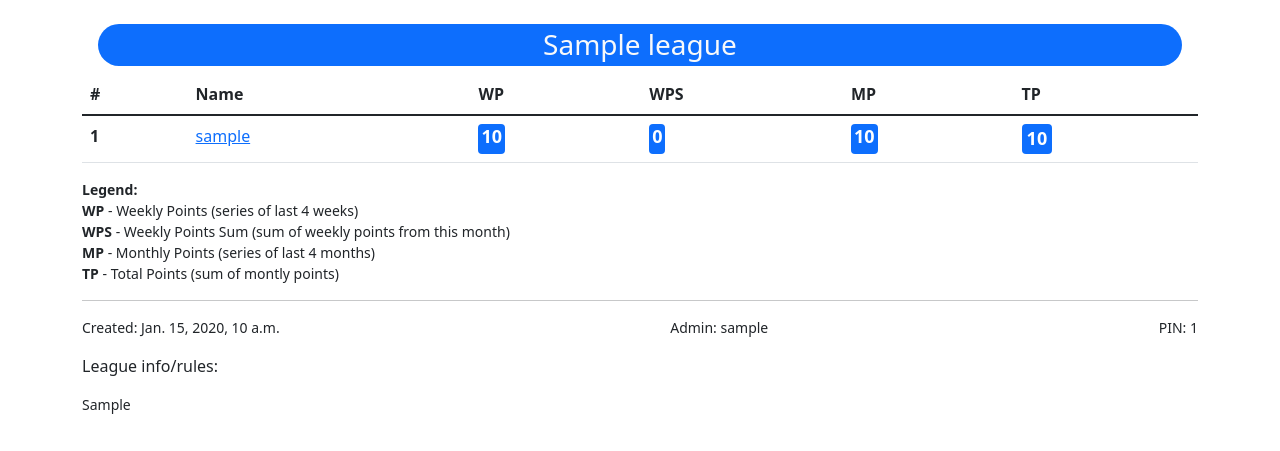
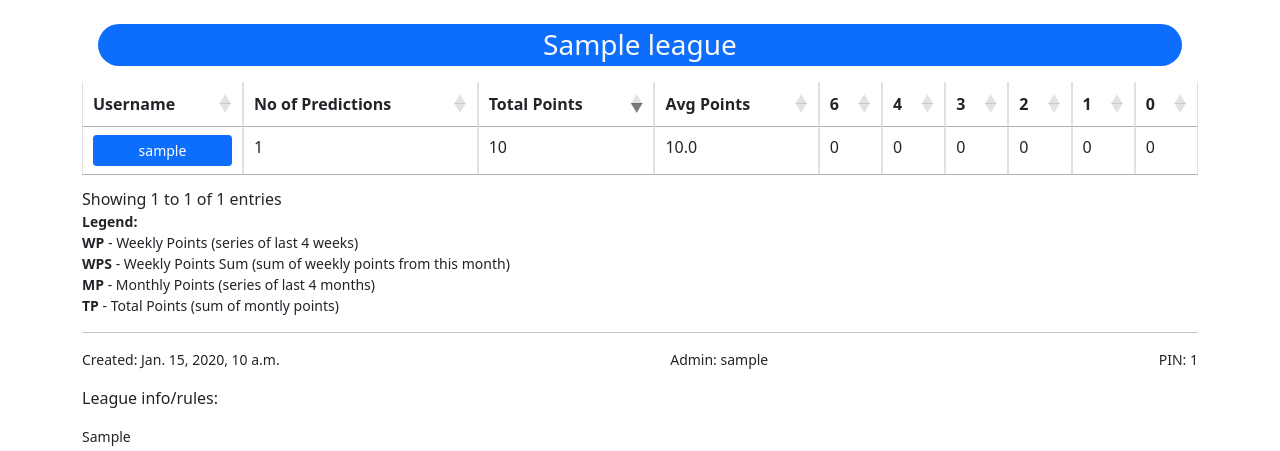
Before and after one commit to Grahev/scoresonthedoors, a Django app: page /leagues/1/ in a window 1280 px wide. Shown: the part 56-507 px from the top of the page. Run offline with Django 4.2, Linux system fonts and the light colour scheme; tables that the repository leaves empty hold one stand-in row (values such as "Sample post"); some libraries are stand-ins or nearby versions.

Commit message:
table change

```diff
--- a/leagues/models.py
+++ b/leagues/models.py
@@ -6,7 +6,9 @@ from django.contrib.auth.models import User
 User._meta.get_field('email')._unique = True
 from predicts.models import MatchPrediction, Week, Month
 import datetime
-from django.db.models import Q, Sum
+from django.db.models import Q, Count, Sum, Avg, Case, When, IntegerField, F, Value
+from django.db.models.functions import Round
+from django.db.models.aggregates import Count
 from operator import itemgetter
 from django.utils import timezone
 
@@ -186,6 +188,27 @@ class League(models.Model):
 
         return sorted_table
 
+    def old_points(self):
+        queryset = (
+            MatchPrediction.objects.filter(user__in=self.users.all())  # Filter predictions for users in this league
+            .values(
+                'user_id',
+                'user__username'
+            )
+            .annotate(
+                total_predictions_by_user=Count('id'),
+                total_points=Sum('points'),
+                avg_points_per_user=Round(Avg(F('points') * 1.0), 2),
+                points_6=Count(Case(When(points=6, then=Value(1)), output_field=IntegerField())),
+                points_4=Count(Case(When(points=4, then=Value(1)), output_field=IntegerField())),
+                points_3=Count(Case(When(points=3, then=Value(1)), output_field=IntegerField())),
+                points_2=Count(Case(When(points=2, then=Value(1)), output_field=IntegerField())),
+                points_1=Count(Case(When(points=1, then=Value(1)), output_field=IntegerField())),
+                points_0=Count(Case(When(points=0, then=Value(1)), output_field=IntegerField()))
+            )
+            .order_by('-total_points'))
+        return queryset
+
 class WeeklyPoint(models.Model):
     user = models.ForeignKey(User, on_delete=models.CASCADE, related_name='weekly_points')
     week_number = models.PositiveIntegerField()
--- a/leagues/templates/league_detail.html
+++ b/leagues/templates/league_detail.html
@@ -13,56 +13,41 @@
 
     <div class="container-sm">
       <h1 class="fs-3 text-center mt-4 mx-3 bg-primary text-light p-1 rounded-pill">{{league.name}}</h1>
-
-        <table class="table">
+      <table class="table table-bordered mt-3" id="userStatsTable">
         <thead>
             <tr>
-                <th scope="col">#</th>
-                <th scope="col">Name</th>
-                <th scope="col">WP</th> <!--WEEKLY POINTS-->
-                <th scope="col">WPS</th><!--WEEKLY POINTS SUM-->
-                <th scope="col">MP</th> <!--Monthly Points-->
-                <th scope="col">TP</th> <!--Total Points-->
-
+                <th>Username</th>
+                <th>No of Predictions</th>
+                <th>Total Points</th>
+                <th>Avg Points</th>
+                <th>6</th>
+                <th>4</th>
+                <th>3</th>
+                <th>2</th>
+                <th>1</th>
+                <th>0</th>
             </tr>
         </thead>
         <tbody>
-                {% for user in league.table  %}
+            {% for user_stats in league.old_points %}
                 <tr>
-                <th scope="row">{{forloop.counter}}</th>
-
-                {% comment %} <td><a href="../../predicts/{{user.name}}">{{user.username}}</a></td> {% endcomment %}
-                <td><a href="{% url 'predicts:user_prediction_list' user.username %}">{{user.username}}</a></td>
-
-                <td>
-                  {% for points in user.four_weekly_points %}
-                  <span class="badge bg-primary text-white" style="width: 15x; height: 30px; font-size: 18px; padding: 3px;">{{points.points}}</span>
-                  {% endfor %}
-                  </td>
-
-                  <td>
-
-                    <span class="badge bg-primary text-white" style="width: 15x; height: 30px; font-size: 18px; padding: 3px;">{{user.weekly_sum}}</span>
-
-                    </td>
-
-                  <td>
-                    {% for points in user.monthly_points %}
-                    <span class="badge bg-primary text-white" style="width: 15x; height: 30px; font-size: 18px; padding: 3px;">{{points.points}}</span>
-                    {% endfor %}
-                  </td>
-                  <td>
-                    {% if user.monthly_points_sum %}
-                    <span class="badge bg-primary text-white" style="width: 30px; height: 30px; font-size: 18px; padding: 5px;">{{user.monthly_points_sum}}</span>
-                    {% else %}
-                    <span class="badge bg-primary text-white" style="width: 30px; height: 30px; font-size: 18px; padding: 5px;">0</span>
-                    {% endif %}
-
-
+                    <td class="d-grid"><a class="btn btn-primary btn-sm" href="{% url 'predicts:user_prediction_list' user.username %}">{{ user_stats.user__username }}</a></td>
+                    {% comment %} <td>{{ user_stats.user__username }}</td> {% endcomment %}
+                    <td>{{ user_stats.total_predictions_by_user }}</td>
+                    <td>{{ user_stats.total_points }}</td>
+                    <td>{{ user_stats.avg_points_per_user }}</td>
+                    <td>{{ user_stats.points_6 }}</td>
+                    <td>{{ user_stats.points_4 }}</td>
+                    <td>{{ user_stats.points_3 }}</td>
+                    <td>{{ user_stats.points_2 }}</td>
+                    <td>{{ user_stats.points_1 }}</td>
+                    <td>{{ user_stats.points_0 }}</td>
                 </tr>
             {% endfor %}
         </tbody>
     </table>
+
+
           <div class="d-flex flex-column">
             <small class="fw-bold">Legend:</small>
             <small><span class="fw-bold">WP</span> - Weekly Points (series of last 4 weeks)</small>
@@ -83,4 +68,21 @@
     </div>
 
 
+
+
+  <!-- DataTables CSS and JS -->
+<link rel="stylesheet" type="text/css" href="https://cdn.datatables.net/1.10.23/css/jquery.dataTables.min.css">
+<script type="text/javascript" charset="utf8" src="https://code.jquery.com/jquery-3.5.1.js"></script>
+<script type="text/javascript" charset="utf8" src="https://cdn.datatables.net/1.10.23/js/jquery.dataTables.min.js"></script>
+
+<script>
+    $(document).ready( function () {
+        $('#userStatsTable').DataTable({
+            "paging": false,  // Disable pagination
+            "searching": false,  // Disable search bar
+            "order": [[2, 'desc']]  // Default sorting by Total Points (index 2) in descending order
+        });
+    });
+</script>
+
 {% endblock content %}
--- a/leagues/templates/league_old_points.html
+++ b/leagues/templates/league_old_points.html
@@ -24,8 +24,8 @@
         </thead>
         <tbody>
             {% for user_stats in queryset %}
-                <tr>
-                    <td><a href="{% url 'leagues:user-statistics' pk=user_stats.user_id %}">{{ user_stats.user__username }}</a></td>
+                <tr class="">
+                    <td class="d-grid"><a class="btn btn-primary btn-sm" href="{% url 'leagues:user-statistics' pk=user_stats.user_id %}">{{ user_stats.user__username }}</a></td>
                     {% comment %} <td>{{ user_stats.user__username }}</td> {% endcomment %}
                     <td>{{ user_stats.total_predictions_by_user }}</td>
                     <td>{{ user_stats.total_points }}</td>
--- a/leagues/views.py
+++ b/leagues/views.py
@@ -65,7 +65,10 @@ class LeagueDetailView(DetailView):
     def get_conext_data(self, **kwargs):
         context = super().get_context_data(**kwargs)
         user = request.user.username
+
+
         context['p'] = MatchPrediction.objects.filter(user=user)
+
         return context
 
 
@@ -87,9 +90,6 @@ def league_details(request,pk):
 
     # Retrieve monthly points for each user in the league
     monthly_points = MonthlyPoint.objects.filter(user__leagues=league)
-
-
-
 
     context = {
         'league': league
```
Also changed, not shown: authentication/templates/home.html (+8 -65 lines). Lines whose indentation alone changed are shown as unchanged.
